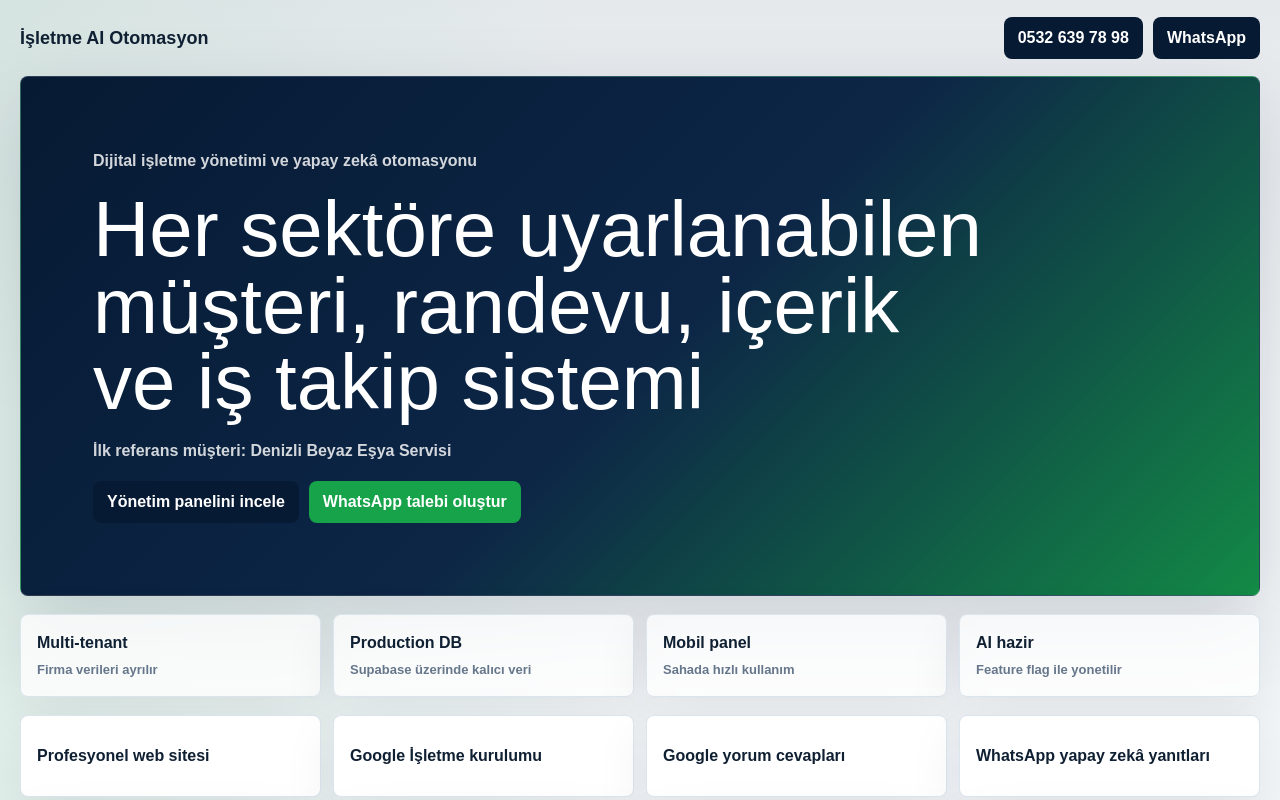
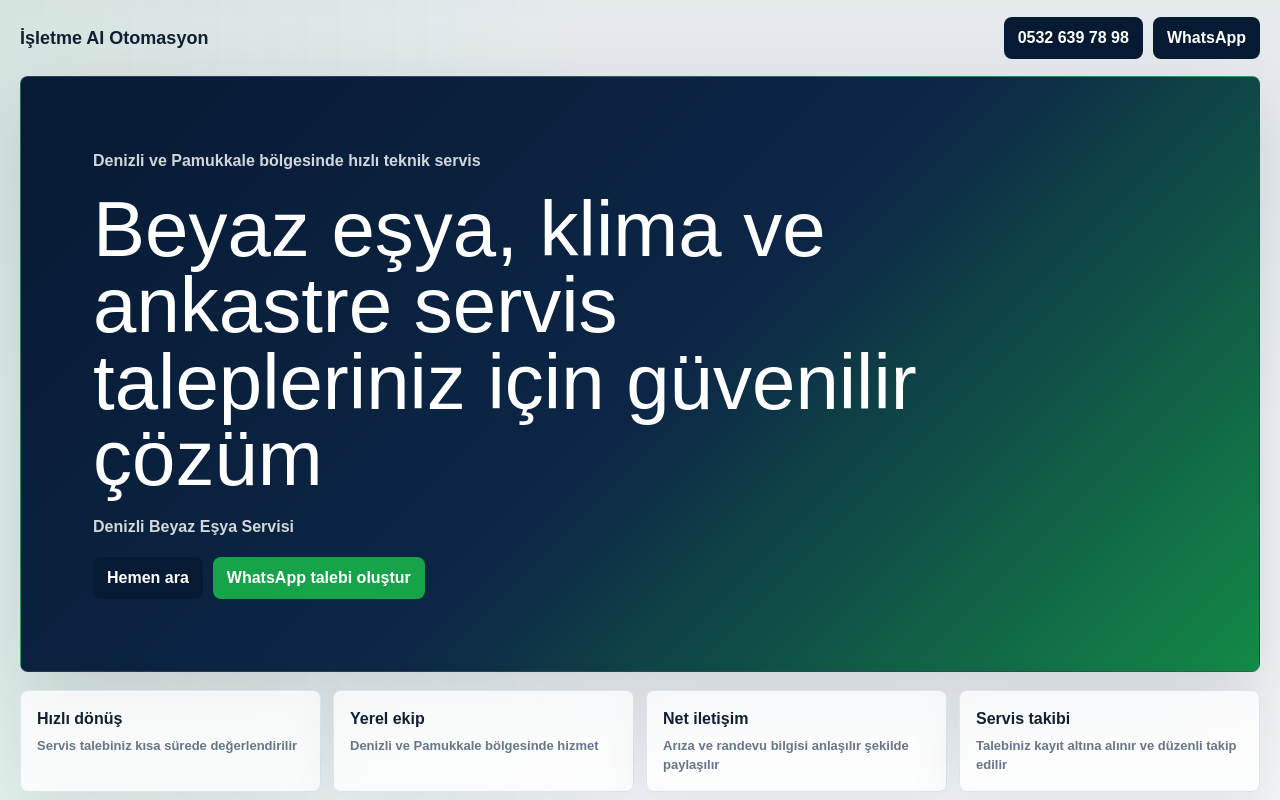
Before and after one commit to lazermix98/denizli-beyaz-esya, a Next.js app: page / in a window 1280 px wide. Shown: the top 800 px of the page. Built offline with nearby package versions, Linux system fonts and the light colour scheme.

Commit message:
Hide technical public copy

```diff
--- a/components/public/PublicHome.tsx
+++ b/components/public/PublicHome.tsx
@@ -23,7 +23,7 @@ export function PublicHome() {
     setStatus("Talebiniz gönderiliyor...");
     try {
       await postJson("/api/service-requests", publicForm);
-      setStatus("Talep kaydedildi. Yönetim panelinde görünür.");
+      setStatus("Kaydınız oluşturuldu. En kısa sürede sizinle iletişime geçilecektir.");
       setPublicForm({ ...publicForm, fullName: "", phone: "", neighborhood: "", description: "", website: "" });
     } catch (error) {
       setStatus(error instanceof Error ? error.message : "Talep kaydedilemedi.");
@@ -43,19 +43,19 @@ export function PublicHome() {
           </div>
         </nav>
         <header className="hero">
-          <p>Dijital işletme yönetimi ve yapay zekâ otomasyonu</p>
-          <h1>Her sektöre uyarlanabilen müşteri, randevu, içerik ve iş takip sistemi</h1>
-          <span>İlk referans müşteri: {companySettings.referenceCompany}</span>
+          <p>Denizli ve Pamukkale bölgesinde hızlı teknik servis</p>
+          <h1>Beyaz eşya, klima ve ankastre servis talepleriniz için güvenilir çözüm</h1>
+          <span>{companySettings.referenceCompany}</span>
           <div className="hero-actions">
-            <a href="/admin">Yönetim panelini incele</a>
+            <a href={`tel:${companySettings.phoneTel}`}>Hemen ara</a>
             <a href={companySettings.whatsappUrl} target="_blank" rel="noreferrer">WhatsApp talebi oluştur</a>
           </div>
         </header>
-        <section className="trust-strip" aria-label="Ürün kapsamı">
-          <article><strong>Multi-tenant</strong><span>Firma verileri ayrılır</span></article>
-          <article><strong>Production DB</strong><span>Supabase üzerinde kalıcı veri</span></article>
-          <article><strong>Mobil panel</strong><span>Sahada hızlı kullanım</span></article>
-          <article><strong>AI hazir</strong><span>Feature flag ile yonetilir</span></article>
+        <section className="trust-strip" aria-label="Hizmet avantajları">
+          <article><strong>Hızlı dönüş</strong><span>Servis talebiniz kısa sürede değerlendirilir</span></article>
+          <article><strong>Yerel ekip</strong><span>Denizli ve Pamukkale bölgesinde hizmet</span></article>
+          <article><strong>Net iletişim</strong><span>Arıza ve randevu bilgisi anlaşılır şekilde paylaşılır</span></article>
+          <article><strong>Servis takibi</strong><span>Talebiniz kayıt altına alınır ve düzenli takip edilir</span></article>
         </section>
         <section className="service-grid">
           {services.map((service) => <article key={service}>{service}</article>)}
@@ -63,7 +63,7 @@ export function PublicHome() {
         <form className="public-form" onSubmit={submitPublicRequest}>
           <div className="section-heading">
             <h2>Müşteri talep formu</h2>
-            <span>Supabase kaydı aktif</span>
+            <span>Size ulaşabilmemiz için bilgileri doldurun</span>
           </div>
           <div className="form-grid">
             <label>Ad Soyad<input required minLength={3} value={publicForm.fullName} onChange={(e) => setPublicForm({ ...publicForm, fullName: e.target.value })} /></label>
```
